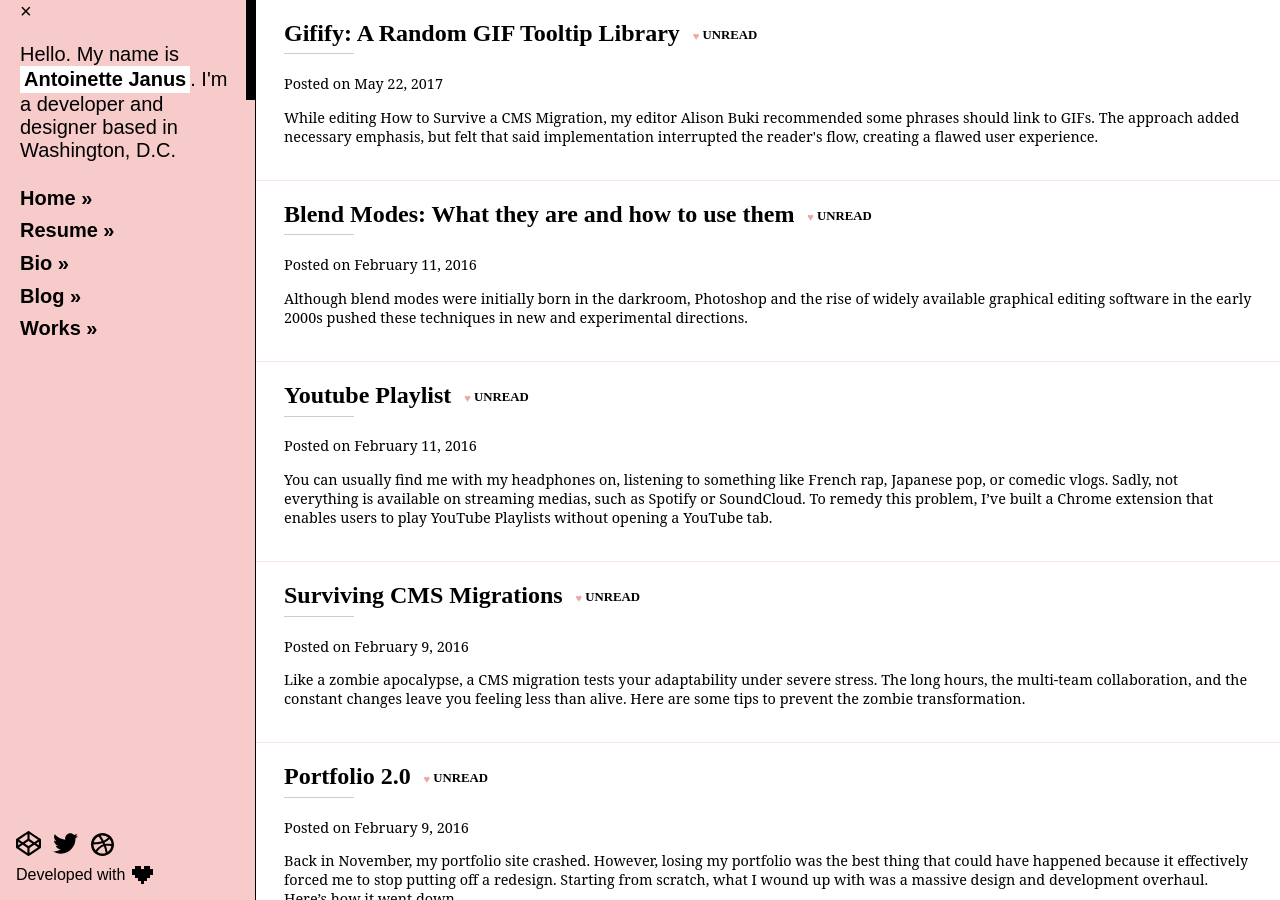
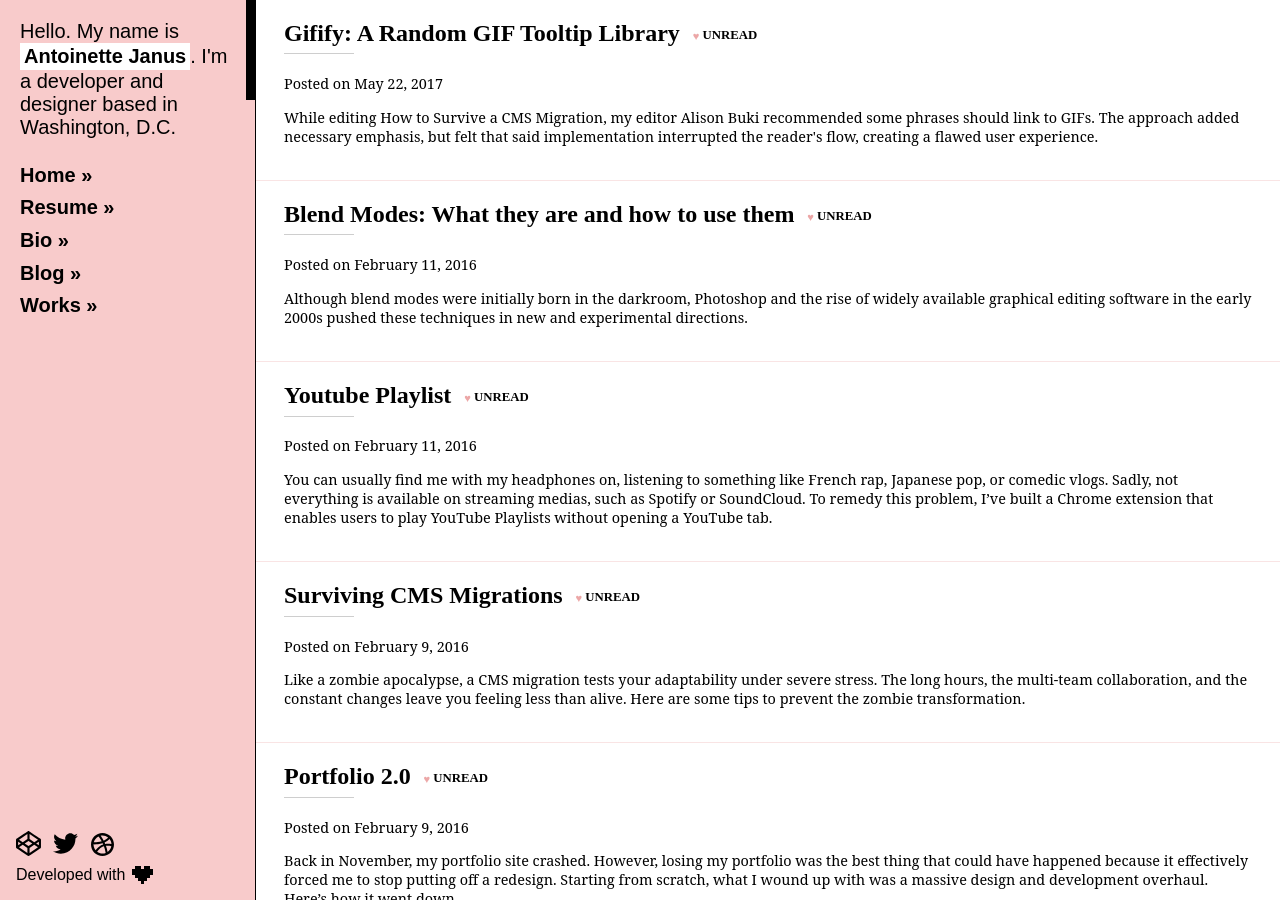
Before and after one commit to twaffl3s/twaffl3s.github.io, a Jekyll site: the page built from index.html, in a window 1280 px wide. Built offline with Jekyll 4.4.1, drawn with Linux system fonts in a browser that asks for light colours; some web fonts are replaced.

Commit message:
Removed feature I'm working on

```diff
--- a/_includes/sidebar.html
+++ b/_includes/sidebar.html
@@ -1,5 +1,4 @@
 <nav>
-  <div id="tab" class="screen">&times;</div>
   <p>Hello. My name is <a href="/bio"><b>Antoinette Janus</b></a>. I'm a developer and designer based in Washington, D.C.</p>
   <ul role="navigation">
     <li><a data-linktext="Home" {% if page.title == "Home" %}class="active"{% endif %} href="/">Home<span>&nbsp;»</span></a></li>
```
